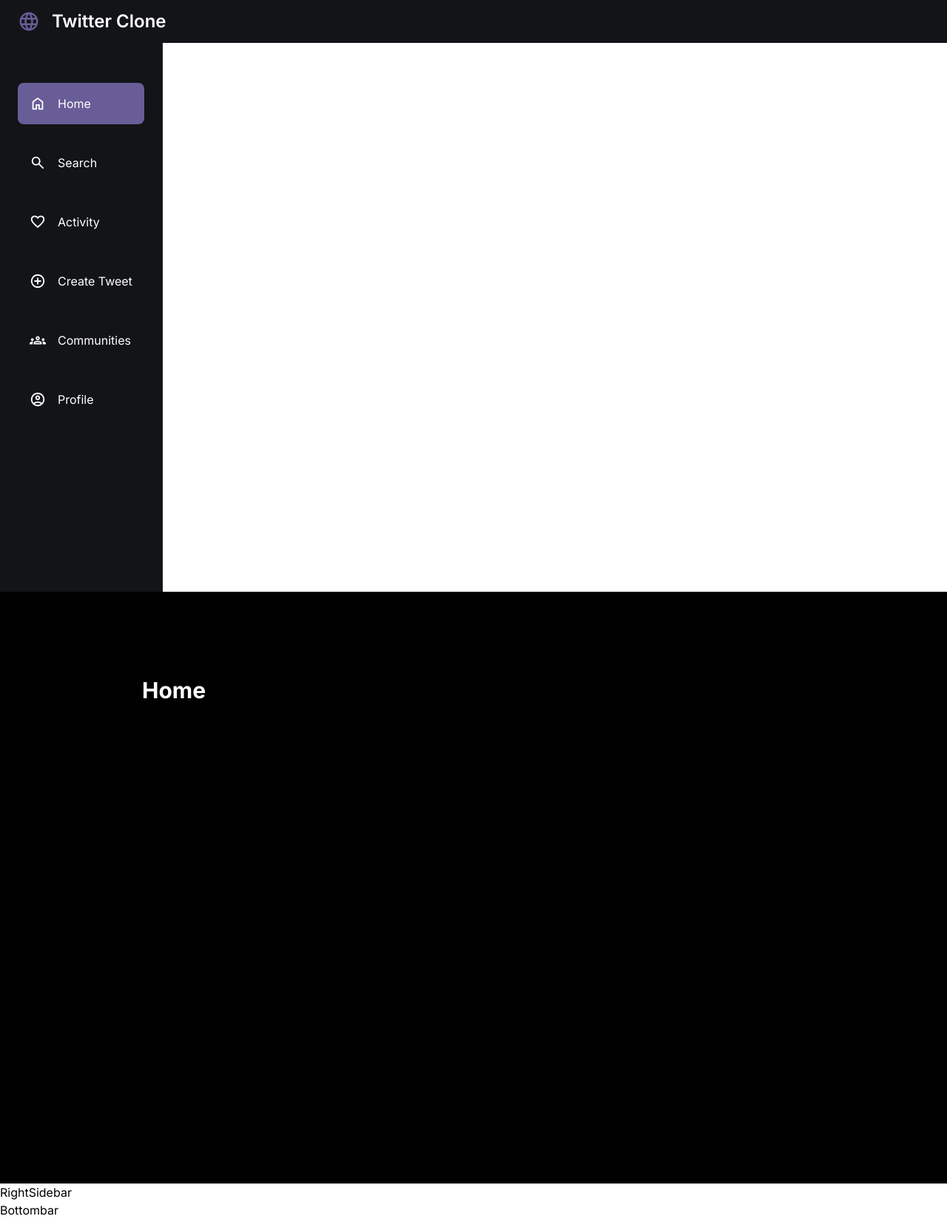
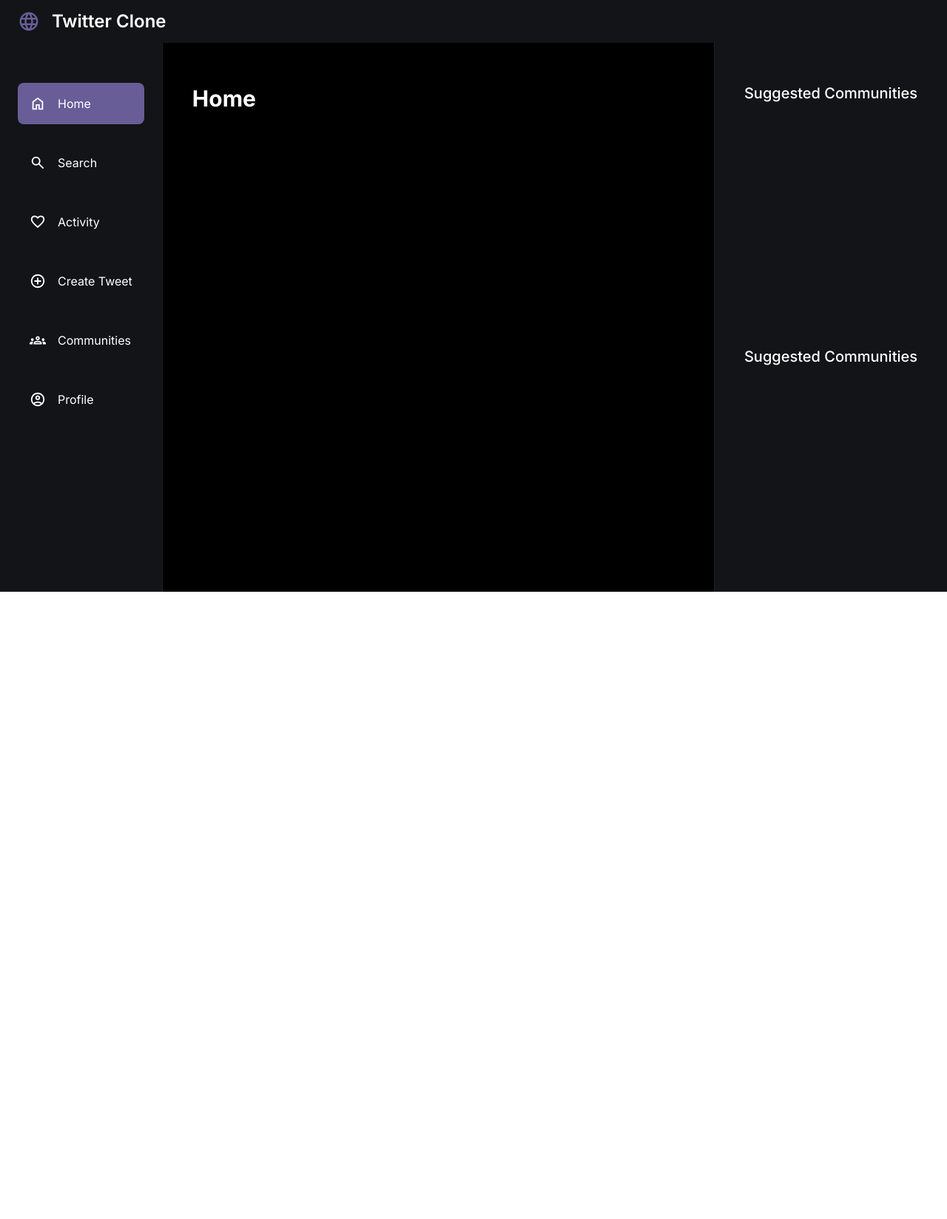
Before and after one commit to utkunsal/twitter-clone, a Next.js app: page / in a window 1280 px wide. Shown: the whole page at 74% size. After the commit the page ends 800 px from the top, so only its background shows below. Built offline with nearby package versions, Linux system fonts and the light colour scheme; no server answers.

Commit message:
Add Component RightSidebar, Bottombar

```diff
--- a/app/(root)/layout.tsx
+++ b/app/(root)/layout.tsx
@@ -29,7 +29,7 @@
       <html lang="en">
         <body className={inter.className}>
           <Topbar />
-            <main>
+            <main className='flex flex-row'>
               <LeftSidebar />
                 <section className='main-container'>
                   <div className='w-full max-w-4xl'>
--- a/components/shared/Bottombar.tsx
+++ b/components/shared/Bottombar.tsx
@@ -1,5 +1,38 @@
+"use client"
+
+import { sidebarLinks } from "@/constants"
+import { usePathname } from "next/navigation";
+import Image from "next/image";
+import Link from "next/link";
+
 export default function Bottombar(){
+  const pathname = usePathname()
+
   return(
-    <h1>Bottombar</h1>
+    <section className="bottombar">
+      <div className="bottombar_container">
+      {sidebarLinks.map(link => {
+          const isActive = (link.route !== "/" && pathname.includes(link.route)) || pathname === link.route
+
+          return(
+            <Link
+              href={link.route}
+              key={link.label}
+              className={`bottombar_link ${isActive && "bg-primary-500"}`}
+            >
+              <Image
+                src={link.imgURL}
+                alt={link.label}
+                width={22}
+                height={22}
+              />
+              <p className="text-subtle-medium text-light-1 max-sm:hidden">
+                {link.label.split(" ")[0]}
+              </p>
+            </Link>
+          )
+        })}
+      </div>
+    </section>
   )
 }
--- a/components/shared/RightSidebar.tsx
+++ b/components/shared/RightSidebar.tsx
@@ -1,5 +1,12 @@
 export default function RightSidebar(){
 	return(
-		<h1>RightSidebar</h1>
+		<section className="custom-scrollbar rightsidebar">
+			<div className="flex flex-1 flex-col justify-start">
+				<h3 className="text-heading4-medium text-light-1">Suggested Communities</h3>
+			</div>
+			<div className="flex flex-1 flex-col justify-start">
+				<h3 className="text-heading4-medium text-light-1">Suggested Communities</h3>
+			</div>
+		</section>
 	)
 }
--- a/components/shared/Topbar.tsx
+++ b/components/shared/Topbar.tsx
@@ -1,6 +1,7 @@
 import Link from "next/link";
 import Image from "next/image";
 import { OrganizationSwitcher, SignOutButton, SignedIn } from "@clerk/nextjs";
+import { dark } from "@clerk/themes"
 
 export default function Topbar(){
   return(
@@ -30,6 +31,7 @@
 
         <OrganizationSwitcher
           appearance={{
+            baseTheme: dark,
             elements: {
               organizationSwitcherTrigger: "px-4 py-2"
             }
--- a/package.json
+++ b/package.json
@@ -10,6 +10,7 @@
   },
   "dependencies": {
     "@clerk/nextjs": "^4.23.3",
+    "@clerk/themes": "^1.7.5",
     "@types/node": "20.5.7",
     "@types/react": "18.2.21",
     "@types/react-dom": "18.2.7",
```
Also changed, not shown: 1 other file (tests, documents, lock files or other folders).
